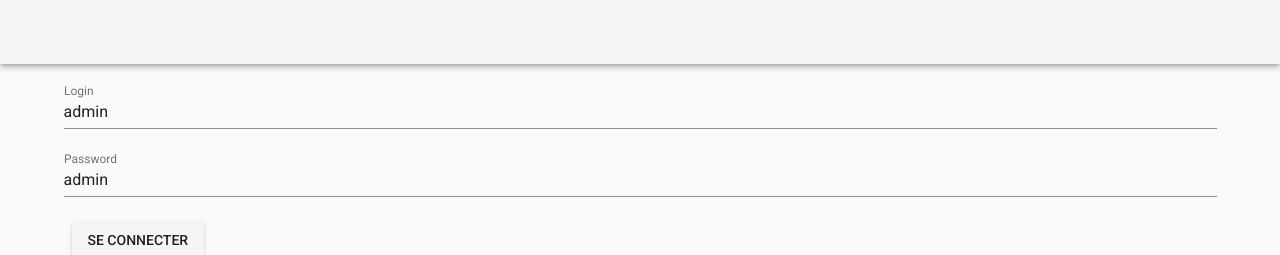
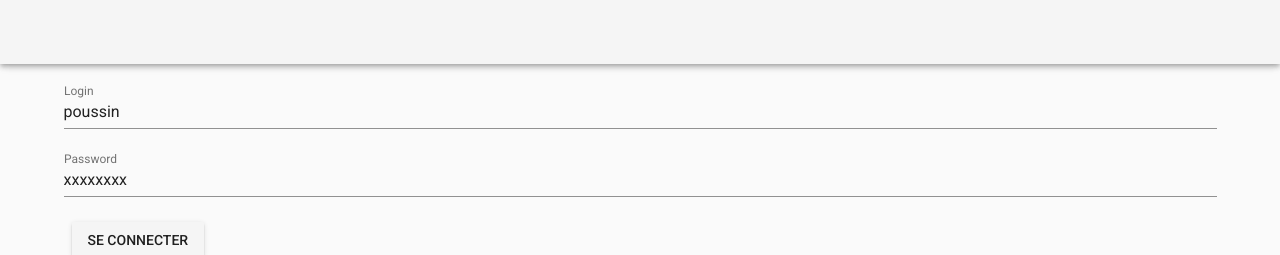
Before and after one commit to ptcherniati/openadom, a Vue app in the folder ui/: page /synthesis in a window 1280 px wide. Shown: the top 255 px of the page. Built offline with nearby package versions, Linux system fonts and the light colour scheme.

Commit message:
Évite des doublons de variables dans la liste de choix des colonnes à l'export

```diff
--- a/ui/src/store.js
+++ b/ui/src/store.js
@@ -11,8 +11,8 @@ export default new Vuex.Store({
         data: defaultData,
         user: {
             init: true,
-            login: "admin",
-            password: "admin"
+            login: "poussin",
+            password: "xxxxxxxx"
         },
         applications: [],
         application: null,
@@ -312,8 +312,11 @@ export default new Vuex.Store({
             return state.user != null;
         },
         datasetVariables: (state, getters) => {
-            return getters.datasetVariableComponents
+            const variables = new Set()
+            getters.datasetVariableComponents
                 .map(variableComponent => variableComponent.variable)
+                .forEach(variable => variables.add(variable))
+            return Array.from(variables);
         },
         datasetVariableComponents: (state, getters) => {
             const firstLine = state.datasetValue[0]
```
